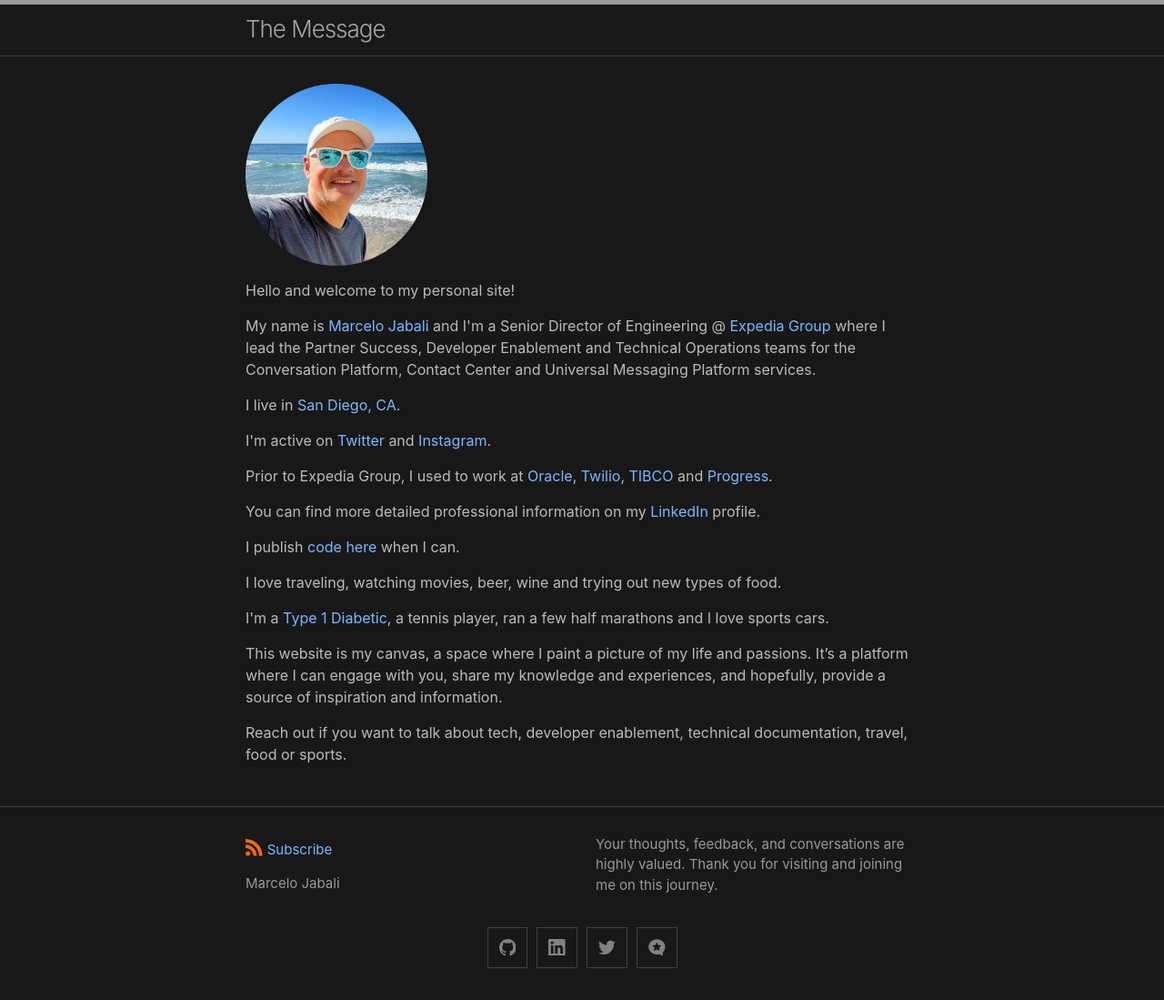
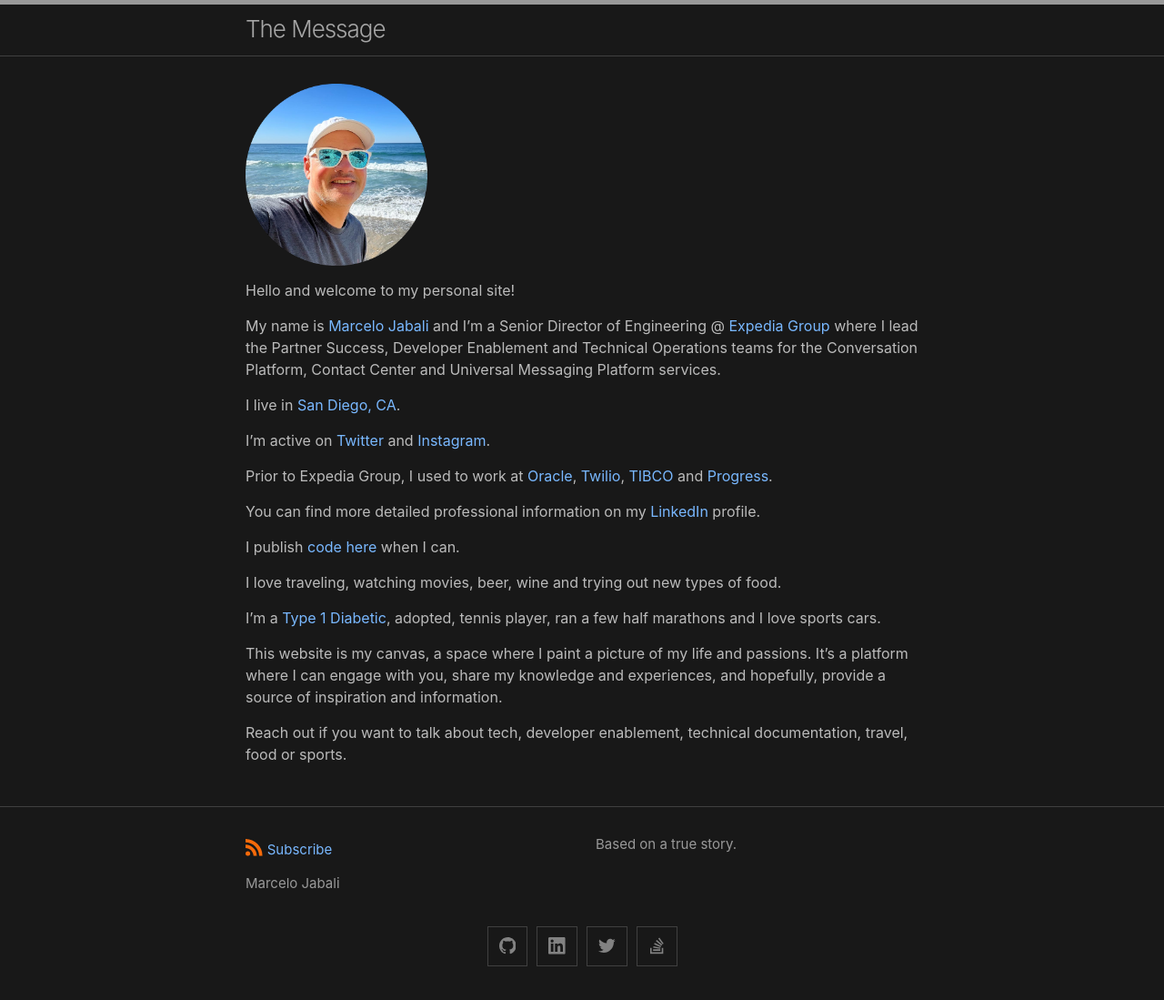
Before and after one commit to mjabali/mjabali.github.io, a Jekyll site: the page built from index.md, in a window 1280 px wide. Shown: the whole page at 91% size. Built offline with Jekyll 4.4.1, drawn with Linux system fonts in a browser that asks for light colours.

Commit message:
Updated configuration

```diff
--- a/_config.yml
+++ b/_config.yml
@@ -6,8 +6,7 @@
 # The `>` after `description:` means to ignore line-breaks until next key.
 # If you want to omit the line-break after the end of text, use `>-` instead.
 description: >
-  Your thoughts, feedback, and conversations are highly valued.
-  Thank you for visiting and joining me on this journey.
+  Based on a true story.
 
 # Build settings
 
@@ -32,7 +31,7 @@
      - { platform: github,         user_url: "https://github.com/mjabali" }
      - { platform: linkedin,       user_url: "https://www.linkedin.com/in/jabali" }
      - { platform: twitter,        user_url: "https://twitter.com/mjabali" }
-     - { platform: microdotblog,   user_url: "https://marcelojabali.blogspot.com/" }
+     - { platform: stackoverflow,   user_url: "https://marcelojabali.blogspot.com/" }
 
 # If you want to link only specific pages in your header, uncomment this and add the path to the pages in
 # order as they should show up.
--- a/index.md
+++ b/index.md
@@ -9,16 +9,26 @@
 ---
 
 <img src="img/beach_profile_circle.png" width=200>
-<p>Hello and welcome to my personal site!</p>
-<p>My name is <a href="https://twitter.com/mjabali">Marcelo Jabali</a> and I'm a Senior Director of
-Engineering @ <a href="https://www.expediagroup.com">Expedia Group</a> where I lead the Partner Success, Developer Enablement and Technical Operations teams for the Conversation Platform, Contact Center and Universal Messaging Platform services.</p>
-<p>I live in <a href="https://en.wikipedia.org/wiki/San_Diego">San Diego, CA</a>.</p>
-<p>I'm active on <a href="https://www.twitter.com/mjabali">Twitter</a> and <a href ="https://www.instagram.com/marcelojabali">Instagram</a>.</p>
-<p>Prior to Expedia Group, I used to work at <a href="https://www.oracle.com">Oracle</a>, <a href="https://www.twilio.com/authy">Twilio</a>, <a href="https://www.tibco.com">TIBCO</a> and <a href="https://www.progress.com">Progress</a>.</p>
-<p>You can find more detailed professional information on my <a href="https://www.linkedin.com/in/jabali/">LinkedIn</a> profile.</p>
-<p>I publish <a href="https://github.com/mjabali">code here</a> when I can.</p>
-<p>I love traveling, watching movies, beer, wine and trying out new types of food.</p>
-<p>I'm a <a href="http://www.diabetes.org/diabetes-basics/type-1/">Type 1 Diabetic</a>, a tennis player, ran a few half marathons and I love sports cars.</p>
+
+Hello and welcome to my personal site!
+
+My name is <a href="https://twitter.com/mjabali">Marcelo Jabali</a> and I'm a Senior Director of
+Engineering @ <a href="https://www.expediagroup.com">Expedia Group</a> where I lead the Partner Success, Developer Enablement and Technical Operations teams for the Conversation Platform, Contact Center and Universal Messaging Platform services.
+
+I live in <a href="https://en.wikipedia.org/wiki/San_Diego">San Diego, CA</a>.
+
+I'm active on <a href="https://www.twitter.com/mjabali">Twitter</a> and <a href ="https://www.instagram.com/marcelojabali">Instagram</a>.
+
+Prior to Expedia Group, I used to work at <a href="https://www.oracle.com">Oracle</a>, <a href="https://www.twilio.com/authy">Twilio</a>, <a href="https://www.tibco.com">TIBCO</a> and <a href="https://www.progress.com">Progress</a>.
+
+You can find more detailed professional information on my <a href="https://www.linkedin.com/in/jabali/">LinkedIn</a> profile.
+
+I publish <a href="https://github.com/mjabali">code here</a> when I can.
+
+I love traveling, watching movies, beer, wine and trying out new types of food.
+
+I'm a <a href="http://www.diabetes.org/diabetes-basics/type-1/">Type 1 Diabetic</a>, adopted, tennis player, ran a few half marathons and I love sports cars.
+
 This website is my canvas, a space where I paint a picture of my life and passions. It's a platform where I can engage with you, share my knowledge and experiences, and hopefully, provide a source of inspiration and information.
 
 Reach out if you want to talk about tech, developer enablement, technical documentation, travel, food or sports.
```
